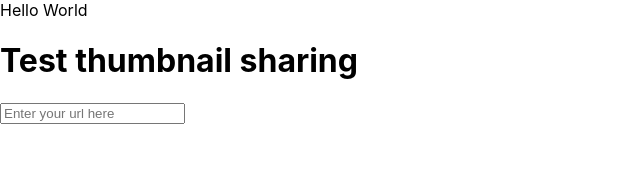
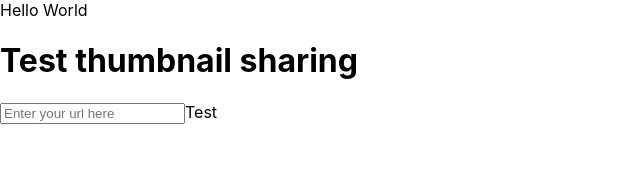
Before and after one commit to justlikesang/meta-tag-test, a React (Create React App) app: page / in a window 1280 px wide. Shown: the top 174 px of the page, without its empty margins (0-640 px from the left). Built offline with nearby package versions, Linux system fonts and the light colour scheme.

Commit message:
Add Test text

```diff
--- a/src/App.js
+++ b/src/App.js
@@ -4,6 +4,7 @@ function App() {
       Hello World
       <h1>Test thumbnail sharing</h1>
       <input type="text" placeholder="Enter your url here" />
+      Test
     </div>
   );
 }
```
